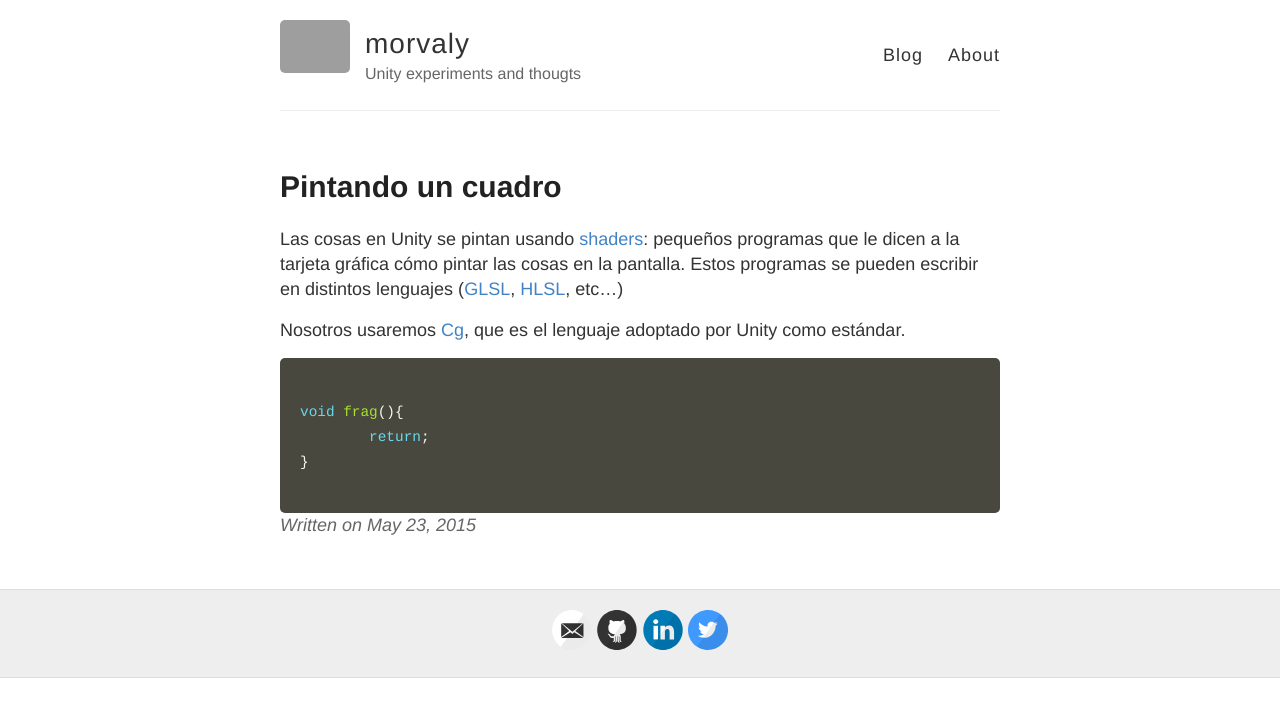
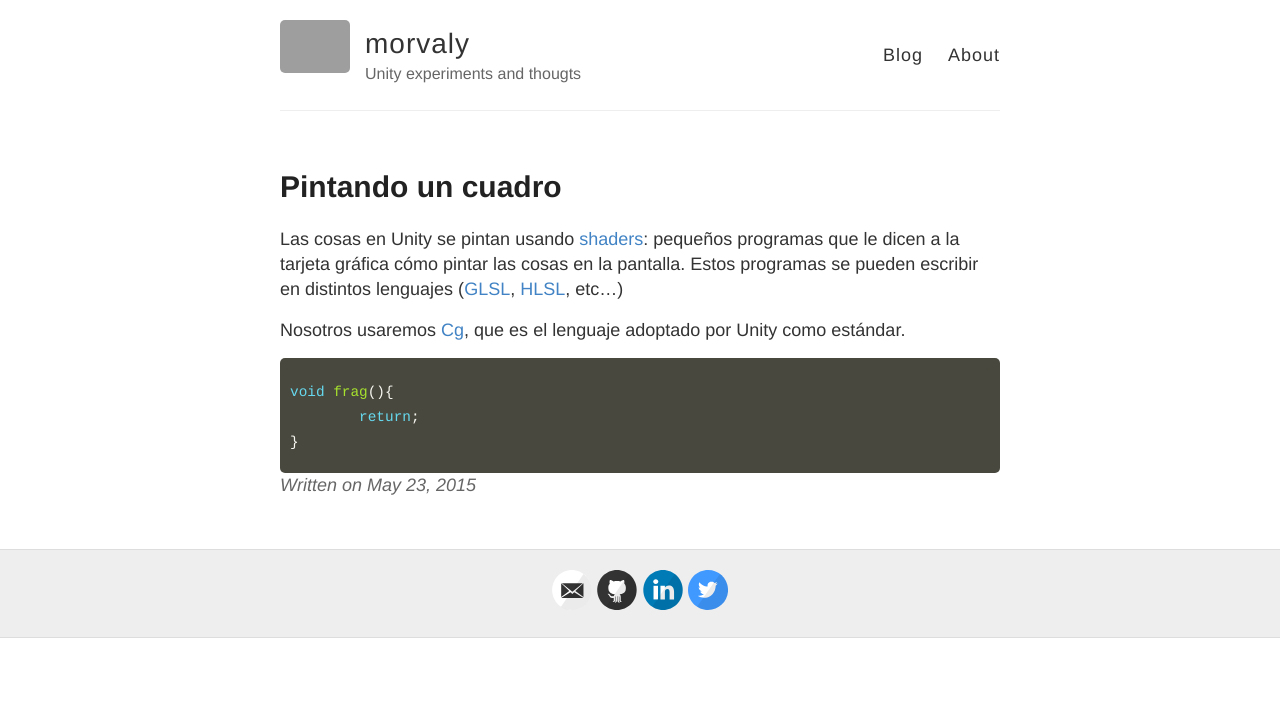
Before and after one commit to josemorval/UnityArchive, a Jekyll site: the page built from _posts/2015-05-23-pintandocuadro.md, in a window 1280 px wide. Shown: the top 717 px of the page. Built offline with Jekyll 4.4.1, drawn with Linux system fonts in a browser that asks for light colours; Markdown is read by kramdown in place of the engine named in the settings; grey boxes are pictures that could not be loaded.

Commit message:
Updated _highlights.scss

```diff
--- a/_sass/_highlights.scss
+++ b/_sass/_highlights.scss
@@ -6,8 +6,8 @@
   -moz-border-radius: 5px;
   -webkit-border-radius: 5px;
   border-radius: 5px;
-  padding: 20px;
-  padding-left: 10px;
+  padding: 10px;
+  padding-left: 5px;
   background: #202020;
   color: #C1C2C3;
 }
```
